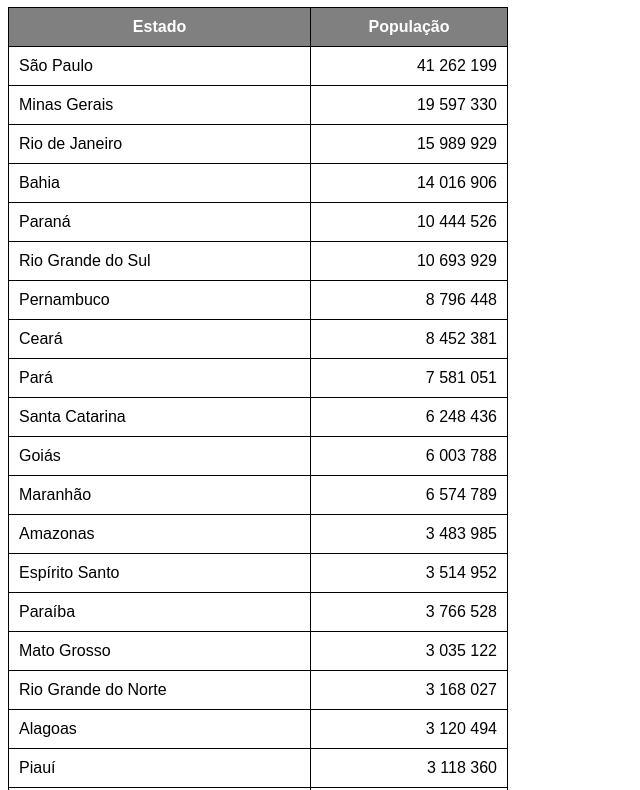
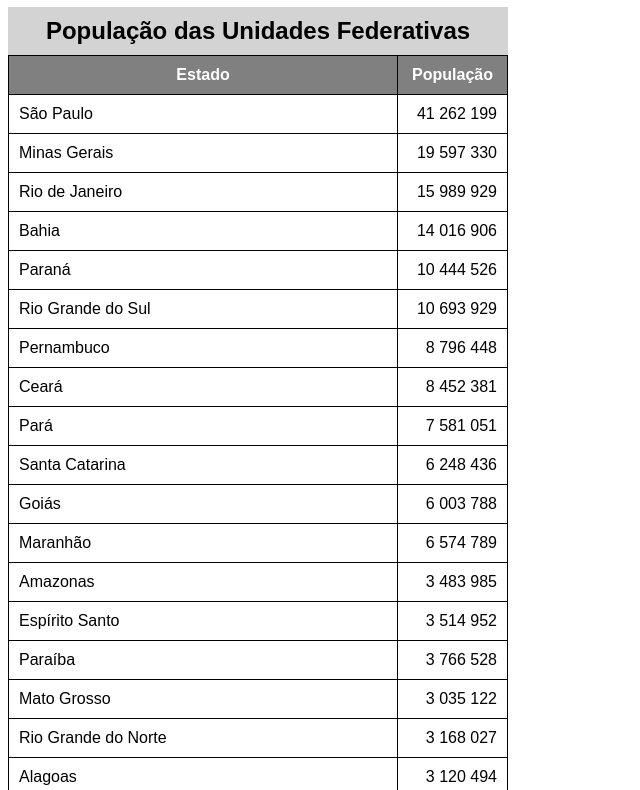
Before and after one commit to NoScandalize/html-css, a plain HTML site: page Exercicios/ex023/tabela002.html in a window 1280 px wide. Shown: the part 73-863 px from the top of the page, without its empty margins (0-640 px from the left). Drawn offline with Linux system fonts and the light colour scheme.

Commit message:
Update ex023.21.5
- Add Caption
- Add Scope

```diff
--- a/Exercicios/ex023/tabela002.html
+++ b/Exercicios/ex023/tabela002.html
@@ -20,6 +20,13 @@
             padding: 10px;
         }
 
+        caption {
+            font-size: 1.5em;
+            font-weight: bold;
+            padding: 10px;
+            background-color: lightgray;
+        }
+
         td.num {
             text-align: right;
         }
@@ -35,6 +42,7 @@
     <!--
         ANATOMIA PARA TABELAS GRANDES
         TABLE
+            CAPTION
             THEAD
                 TR, TD, TH
             TBODY
@@ -43,10 +51,11 @@
                 TR, TD, TH
     -->
     <table>
+        <caption>População das Unidades Federativas</caption>
         <thead>
             <tr>
-                <th>Estado</th>
-                <th>População</th>
+                <th scope="col">Estado</th>
+                <th scope="col" style="width: 50px;">População</th>
             </tr>
         </thead>
         <tbody>
@@ -161,7 +170,7 @@
         </tbody>
         <tfoot>
             <tr>
-                <th>Total de Habitantes</th>
+                <th scope="row">Total de Habitantes</th>
                 <td class="num"><strong>210.147.125</strong></td>
             </tr>
         </tfoot>
```
